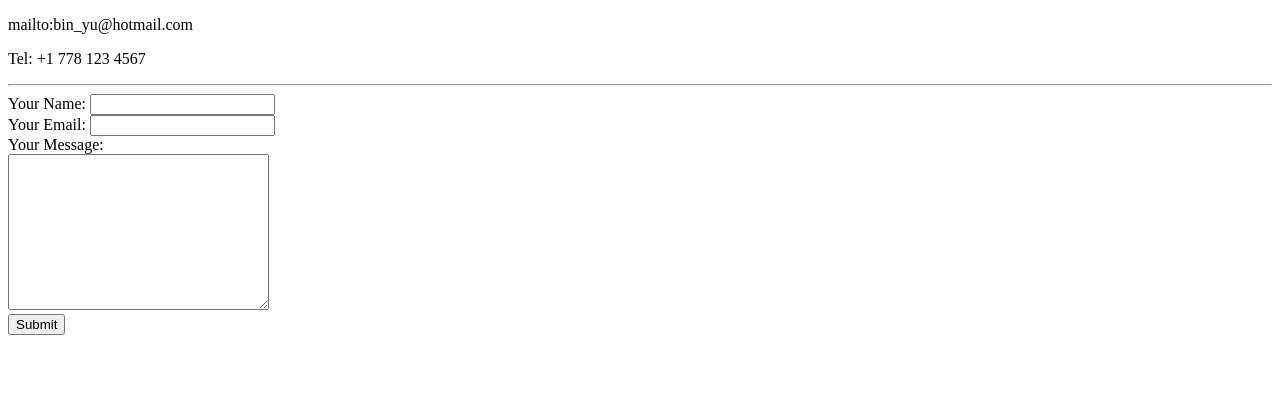
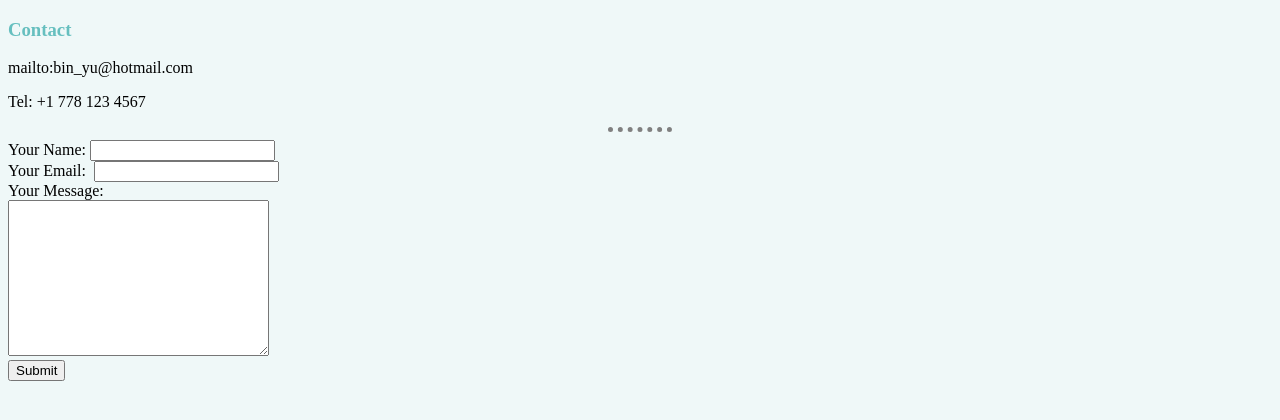
Before and after one commit to yus13301605626/cv, a plain HTML site: page contact.html in a window 1280 px wide. Drawn offline with Linux system fonts and the light colour scheme.

Commit message:
Add files via upload

```diff
--- /dev/null
+++ b/CSS/styles.css
@@ -0,0 +1,15 @@
+    body{
+        background-color:#eff8f8;
+    }
+    hr{
+    width: 5%;
+    border-style: dotted none none;
+    border-color:grey ;
+    border-width: 5px;
+    }
+    h1{
+        color:#66bfbf;
+    }
+    h3{
+        color: #66bfbf;
+    }
--- a/contact.html
+++ b/contact.html
@@ -3,15 +3,17 @@
     <head>
         <meta charset="utf-8">
         <title>Contact Me</title>
+        <link rel="stylesheet" href="css/styles.css">
     </head>
     <body>
+        <h3>Contact</h3>
         <p>mailto:bin_yu@hotmail.com</p>
         <p>Tel: +1 778 123 4567</p>
         <hr>
         <form action="mailto:bin_yu@hotmailcom" method="post">
             <label>Your Name:</label>
             <input type="text" name="YourName" value=""><br>
-            <lable>Your Email:</lable>
+            <lable>Your Email:&nbsp;</lable>
             <input type="email" name="youremail" value=""><br>
             <label>Your Message:</label><br>
             <textarea name="yourmessage" rows="10" cols="30"></textarea><br>
```
Also changed, not shown: hobbies.html (+2 -0 lines).
